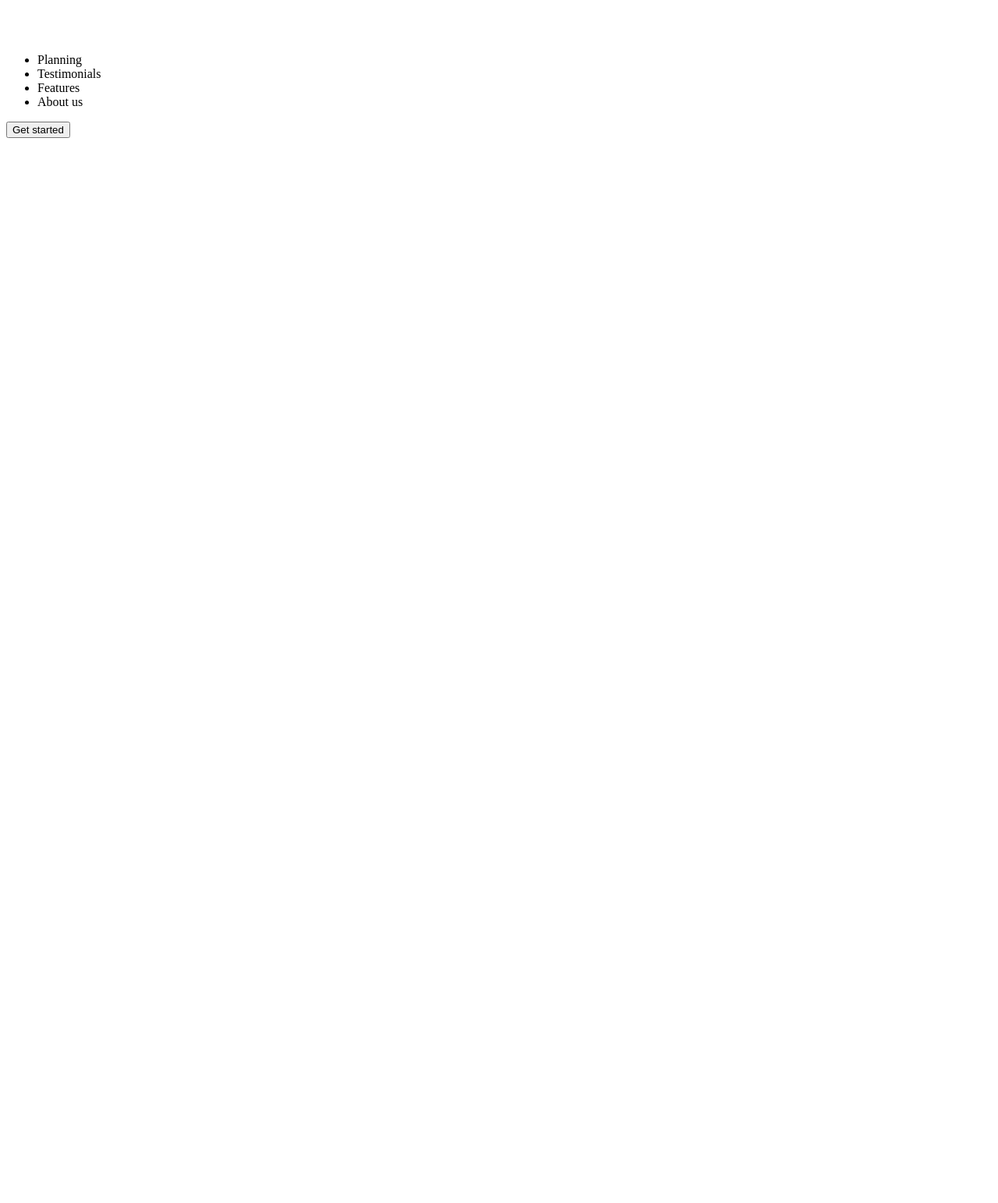
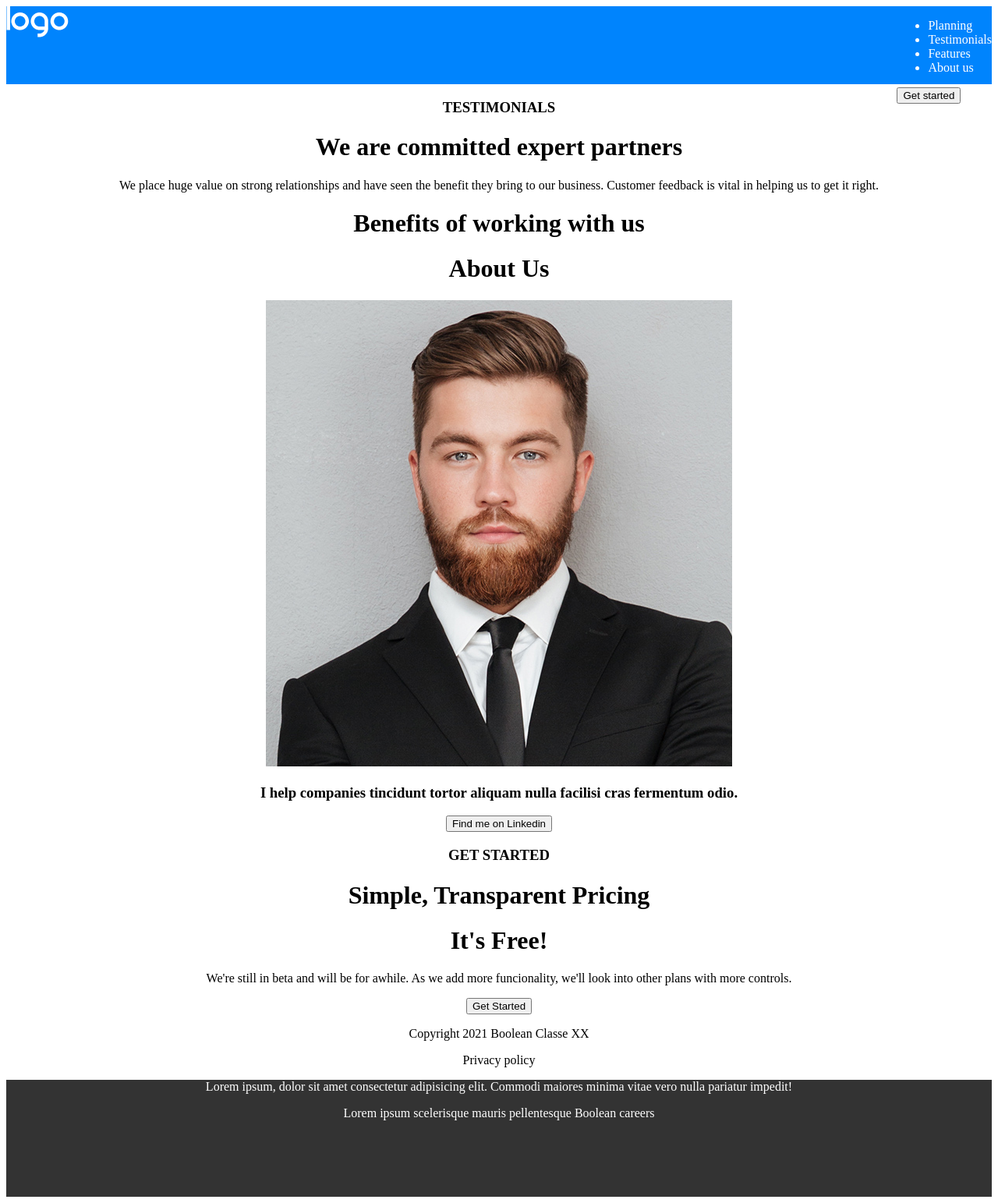
Before and after one commit to Aribunfi/htmlcss-responsive-layout, a plain HTML site: page index.html in a window 1280 px wide. Shown: the whole page at 78% size. Before the commit the page ends 800 px from the top, so only its background shows below. Drawn offline with Linux system fonts and the light colour scheme.

Commit message:
struttura di base - primi contenuti e centrature

```diff
--- a/index.html
+++ b/index.html
@@ -25,17 +25,66 @@
 
 <body>
     <main>
-        <div class="section"></div>
-        <div class="section"></div>
-        <div class="section"></div>
-        <div class="section"></div>
-        <div class="section"></div>
-        <div class="section"></div>
+        <div class="section-servizi">
+            <div class="row">
+                <div class="card-servizi"></div>
+                <div class="card-servizi"></div>
+                <div class="card-servizi"></div>
+                <div class="card-servizi"></div>
+                <div class="card-servizi"></div>
+            </div>
+        </div>
+
+        <div class="section-pianificazione"></div>
+                <div class="col"></div>
+                <div class="col"></div>
+
+        <div class="section-partners">
+            <h3>TESTIMONIALS</h3>
+            <h1>We are committed expert partners</h1>
+            <p>We place huge value on strong relationships and have seen the benefit they bring to our business. Customer feedback is vital in helping us to get it right.</p>
+
+            <div class="testimonial"></div>
+            <div class="testimonial"></div>
+            <div class="testimonial"></div>
+
+        </div>
+
+        <div class="section-benefit">
+            <h1>Benefits of working with us</h1>
+            <div class="card-benefici"></div>
+            <div class="card-benefici"></div>
+            <div class="card-benefici"></div>
+            <div class="card-benefici"></div>
+            <div class="card-benefici"></div>
+            <div class="card-benefici"></div>
+        </div>
+
+        <div class="section-about">
+            <div class="col-left">
+                <h1>About Us</h1>
+            </div>
+            <div class="col right">
+                <img src="img/about.jpg" alt="">
+                <h3>I help companies tincidunt tortor aliquam nulla facilisi cras fermentum odio.</h3>
+                <button>Find me on Linkedin</button>
+            </div>
+        </div>
+
+        <div class="section-call">
+            <h3>GET STARTED</h3>
+            <h1>Simple, Transparent Pricing</h1>
+            <h1>It's Free!</h1>
+            <p>We're still in beta and will be for awhile. As we add more funcionality, we'll look into other plans with more controls.</p>
+            <button>Get Started</button>
+            <p>Copyright 2021 Boolean Classe XX</p>
+            <a>Privacy policy</a>
+        </div>
     </main>
 </body>
 
 <footer>
-    <p></p>
-    <p></p>
+    <p>Lorem ipsum, dolor sit amet consectetur adipisicing elit. Commodi maiores minima vitae vero nulla pariatur impedit!</p>
+    <p>Lorem ipsum scelerisque mauris pellentesque Boolean careers</p>
 </footer>
 </html>
--- a/style.css
+++ b/style.css
@@ -0,0 +1,24 @@
+header {
+    background-color: #0084fd;
+    color: white;
+    width: 100%;
+    height: 100px;
+    display: flex;
+    z-index: 1;
+    justify-content: space-between;
+}
+
+main {
+    width: 1200px;
+    text-align: center;
+    margin: 0 auto;
+}
+
+footer {
+    width: 100%;
+    height: 150px;
+    background-color: #333333;
+    color: white;
+    text-align: center;
+
+}
```
